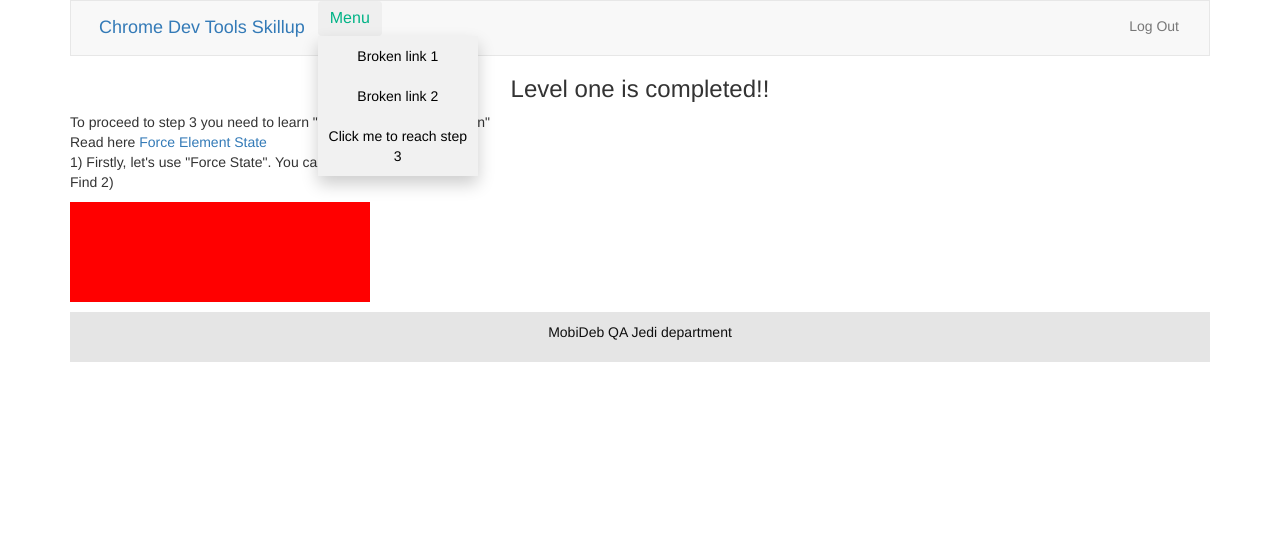
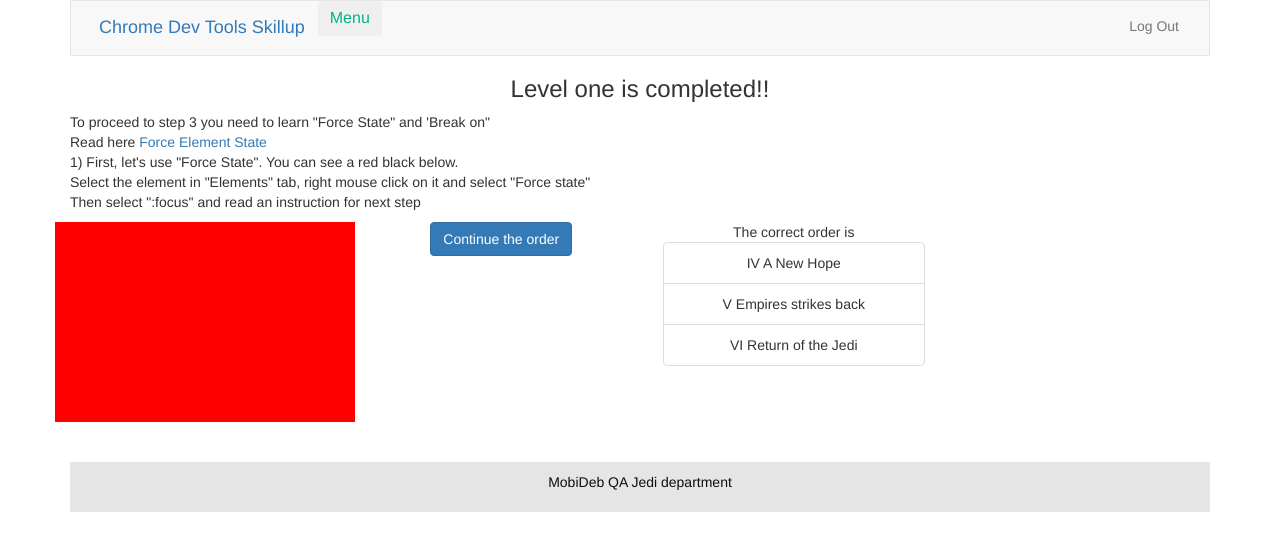
Before and after one commit to Vickgrego/flask_backend, a Flask app: page /step2 in a window 1280 px wide. Shown: the top 551 px of the page. Run offline with Flask 2, Linux system fonts and the light colour scheme; a user stored in the database is signed in; some libraries are stand-ins or nearby versions.

Commit message:
Added new steps

```diff
--- a/application.py
+++ b/application.py
@@ -1,7 +1,7 @@
 from tempfile import mkdtemp
 
 from cs50.sql import SQL
-from flask import Flask, redirect, render_template, request, session, url_for
+from flask import Flask, redirect, render_template, request, session, url_for, jsonify
 from flask_basicauth import BasicAuth
 from flask_session import Session
 from passlib.apps import custom_app_context as pwd_context
@@ -114,6 +114,13 @@ def step5():
     else:
         return render_template("step5.html")
 
+
+@login_required
+@app.route("/getjson", methods=["GET"])
+def getjson():
+    return jsonify({"param1":"test"})
+
+
 @basic_auth.required
 @app.route("/dartlord", methods=["GET", "POST"])
 def dartlord():
--- /dev/null
+++ b/static/script.js
@@ -0,0 +1,30 @@
+var step2_act3_text = `Now go straight to the step 3. How? Click Menu and select Step 3. Just use what you have learned so far`
+
+function addItemToList() {
+    var div_text = document.getElementById("act2");
+    var text_color = window.getComputedStyle(div_text).getPropertyValue("color");
+    color_white = "rgb(255, 255, 255)"
+
+    if(text_color == color_white){
+        var list = document.getElementById("itemlist_step2");
+        var li = document.createElement("li");
+        li.appendChild(document.createTextNode("I The Phantom Menace"));
+        list.appendChild(li);
+
+        var act3 = document.getElementById("Instruction3");
+        act3.appendChild(document.createTextNode(step2_act3_text));
+    } else {
+        console.log("not focused");
+    }
+}
+
+function causeException() {
+    // this is bad code
+    throw new Error("I am bad button");
+}
+
+function getJson() {
+    $.getJSON('/getjson', (data)=>{
+            //todo
+     });
+}
--- a/static/styles.css
+++ b/static/styles.css
@@ -62,20 +62,23 @@ footer {
     padding: 10px;
 }
 
-#step2_text {
+.step2_text {
     border: 2px solid red;
-    height: 100px;
+    height: 200px;
     width: 300px;
     background-color: red;
     color: red;
 }
 
-#step2_text:focus {
-    color: black;
+.step2_text:focus {
+    color: white;
+    text-align: left;
+    padding: 15px;
 }
 
-#step2_text:hover {
-    color: white;
+#Instruction3 {
+    text-align: left;
+    padding: 15px;
 }
 
 /* Dropdown Button */
@@ -104,10 +107,14 @@ footer {
     padding: 10px;
     text-decoration: none;
     display: block;
+    text-align: left;
 }
 
 /* Change color of dropdown links on hover */
 .dropdown-content a:hover {background-color: #ddd;}
 
 /* Show the dropdown menu on hover */
-.dropdown .dropdown-content {display: block;}
+.dropdown:hover .dropdown-content {
+    display: block;
+    margin-top: 50px;
+ }
--- a/templates/layout.html
+++ b/templates/layout.html
@@ -12,6 +12,7 @@
         <link href="https://maxcdn.bootstrapcdn.com/bootstrap/3.3.7/css/bootstrap.min.css" rel="stylesheet"/>
         <link rel="stylesheet" href="./static/styles.css">
 
+        <script src="./static/script.js"></script>
         <script src="https://code.jquery.com/jquery-3.1.1.min.js"></script>
         <script src="https://maxcdn.bootstrapcdn.com/bootstrap/3.3.7/js/bootstrap.min.js"></script>
 
@@ -46,14 +47,6 @@
                 </div>
             </nav>
 
-            {% if get_flashed_messages() %}
-                <header>
-                    <div class="alert alert-info" role="alert">
-                        {{ get_flashed_messages() | join(" ") }}
-                    </div>
-                </header>
-            {% endif %}
-
             <main>
                 <p class="validation_error">
                     {{ error }}
--- a/templates/step2.html
+++ b/templates/step2.html
@@ -11,7 +11,7 @@
         <div class="dropdown-content">
             <a href="#">Broken link 1</a>
             <a href="#">Broken link 2</a>
-            <a href="{{ url_for('step3') }}">Click me to reach step 3</a>
+            <a href="{{ url_for('step3') }}">Go to step 3</a>
         </div>
     </div>
 {% endblock %}
@@ -22,13 +22,37 @@
         <p class="instruction">
             To proceed to step 3 you need to learn "Force State" and 'Break on" <br/>
             Read here <a href="http://blog.teamtreehouse.com/5-great-hidden-features-in-the-chrome-devtools">Force Element State </a><br/>
-            1) Firstly, let's use "Force State". You can see a red black below.<br/>
-            Find
-            2) <br/>
+            1) First, let's use "Force State". You can see a red black below.<br/>
+            Select the element in "Elements" tab, right mouse click on it and select "Force state"<br/>
+            Then select ":focus" and read an instruction for next step<br/>
         </p>
     </div>
-    <div id="step2_text">
-        Here is some text
+    <div class="row">
+        <div id="act2" class="step2_text col-lg-6 col-md-6 col-sm-6">
+            <p>2) Great! Now learn how to use "Break on". Find the element "ul id=itemlist_step2", right click on it
+                and select "Break on", then "subtree modification"<br/>
+                Then click "Continue the order" button. When the script will be stopped, click F8 to continue
+            </p>
+        </div>
+        <div class="col-lg-6 col-md-6 col-sm-6">
+            <div class="row">
+                <div class="col-lg-6 col-md-6 col-sm-6">
+                    <button type="button" onclick="addItemToList()" class="btn btn-primary">Continue the order</button>
+                    <script>
+
+                    </script>
+                </div>
+                <div class="col-lg-6 col-md-6 col-sm-6">
+                    <ul id="itemlist_step2" class="list-group">
+                        The correct order is
+                        <li class="list-group-item">IV A New Hope</li>
+                        <li class="list-group-item">V Empires strikes back</li>
+                        <li class="list-group-item">VI Return of the Jedi</li>
+                    </ul>
+                </div>
+            </div>
+        </div>
     </div>
-
+    <p id="Instruction3">
+    </p>
 {% endblock %}
```
Also changed, not shown: templates/step3.html (+17 -1 lines), templates/step4.html (+9 -3 lines).
